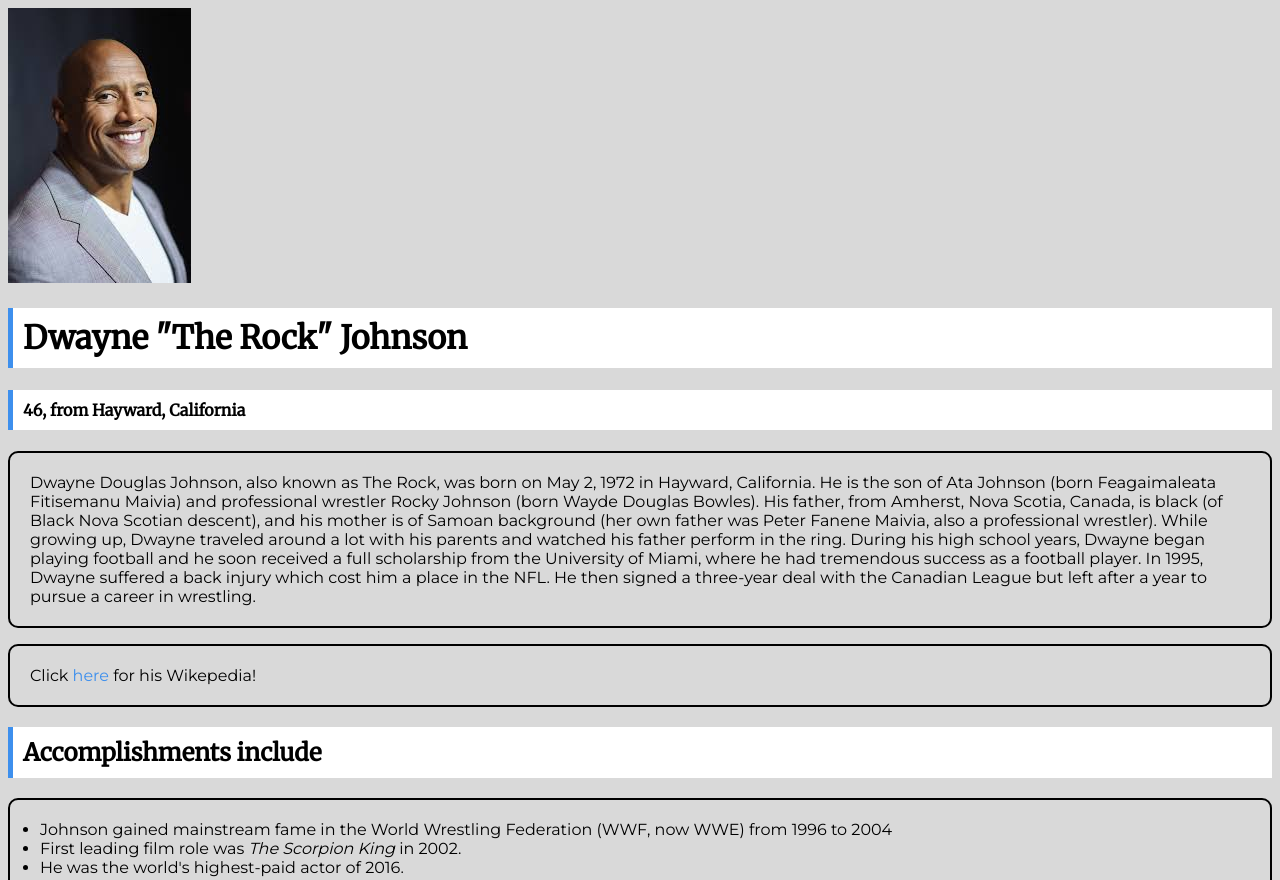
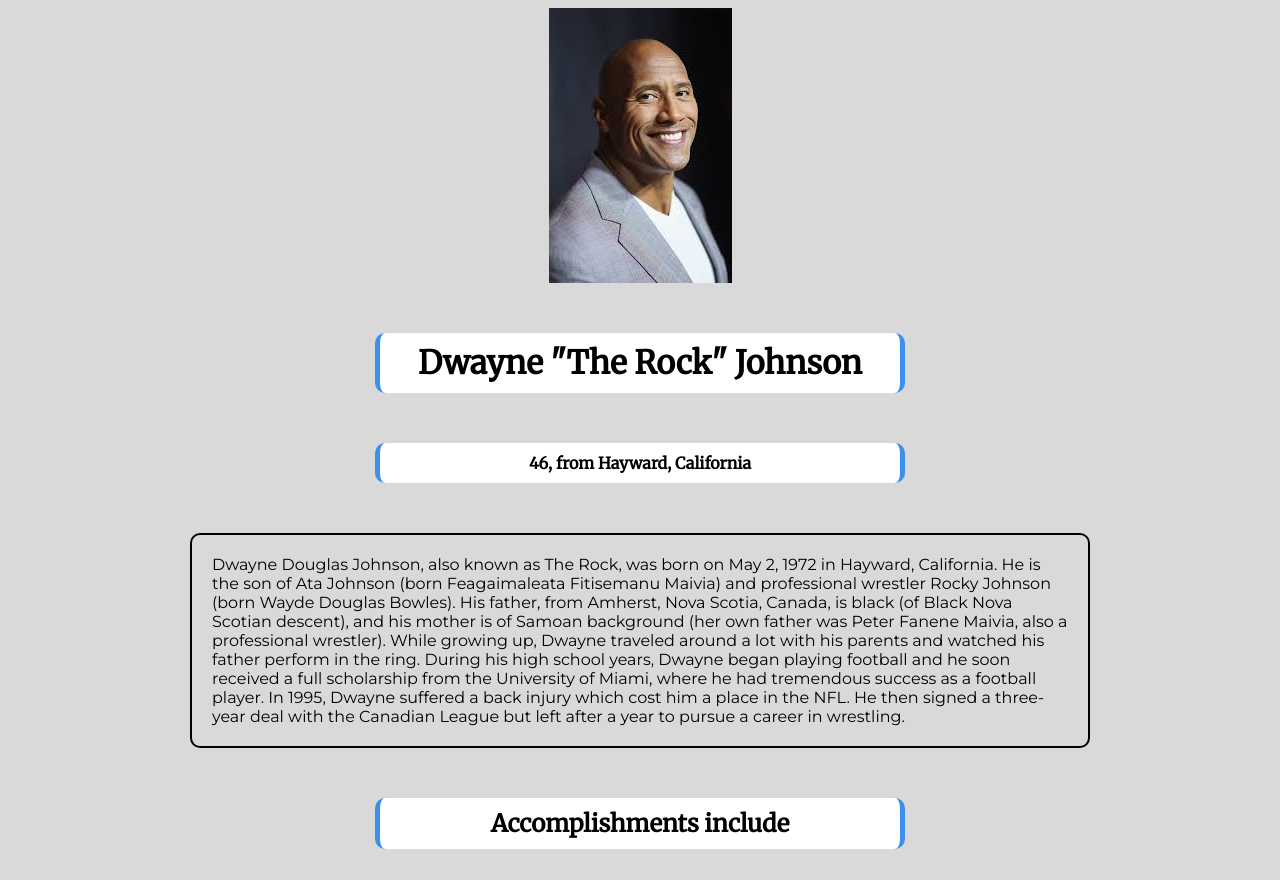
Before and after one commit to zachmeicho/project1, a plain HTML site: page index.html in a window 1280 px wide. Shown: the top 880 px of the page. Drawn offline with Linux system fonts and the light colour scheme.

Commit message:
oct 15 edit

```diff
--- a/index.html
+++ b/index.html
@@ -9,9 +9,10 @@
     <link href="https://fonts.googleapis.com/css?family=Merriweather|Montserrat" rel="stylesheet">
 </head>
 <body>
-    <img src="assets/therock.jpeg" alt="Picture of Dwayne Johnson">
-    <h1>Dwayne "The Rock" Johnson</h1>
-    <h4>46, from Hayward, California</h4>
+    <div class="main-body">
+        <img id="picture" src="assets/therock.jpeg" alt="Picture of Dwayne Johnson">
+        <h1 class="headers" >Dwayne "The Rock" Johnson</h1>
+        <h4 class="headers" >46, from Hayward, California</h4>
         <p>Dwayne Douglas Johnson, also known as The Rock, was born on May 2, 1972 in Hayward, California. He is the son of Ata Johnson
             (born Feagaimaleata Fitisemanu Maivia) and professional wrestler Rocky Johnson (born Wayde Douglas Bowles). His father, from
             Amherst, Nova Scotia, Canada, is black (of Black Nova Scotian descent), and his mother is of Samoan background (her own father
@@ -20,13 +21,13 @@
             full scholarship from the University of Miami, where he had tremendous success as a football player. In 1995, Dwayne suffered
             a back injury which cost him a place in the NFL. He then signed a three-year deal with the Canadian League but left after a
             year to pursue a career in wrestling.</p>
-    <p>Click <a href="https://en.wikipedia.org/wiki/Dwayne_Johnson"> here</a> for his Wikepedia!</p>
-    <h2>Accomplishments include</h2>
+        <h2 class="headers" >Accomplishments include</h2>
         <ul>
             <li>Johnson gained mainstream fame in the World Wrestling Federation (WWF, now WWE) from 1996 to 2004</li>
             <li>First leading film role was <em>The Scorpion King</em> in 2002.</li>
             <li>He was the world's highest-paid actor of 2016.</li>
         </ul>
-
+        <p>Click <a href="https://en.wikipedia.org/wiki/Dwayne_Johnson"> here</a> for more!</p>
+    </div>
 </body>
 </html>
--- a/stylesheets.css
+++ b/stylesheets.css
@@ -1,6 +1,17 @@
 a {
     text-decoration: none;
     color: #3d8fed;
+}
+
+.main-body {
+    width: 900px;
+    margin: auto;
+}
+
+#picture {
+    display: block;
+    margin-left: auto;
+    margin-right: auto;
 }
 
 * {
@@ -21,9 +32,14 @@
 
 }
 
-h1, h2, h3, h4, h5, h6 {
+.headers {
     font-family: 'Merriweather', serif;
     border-left: 5px solid #3d8fed;
+    border-right: 5px solid #3d8fed;
     background-color: white ;
     padding: 10px;
+    text-align: center;
+    width: 500px;
+    border-radius: 10px;
+    margin: 50px auto;
 }
```
Lines whose indentation alone changed are shown as unchanged.
